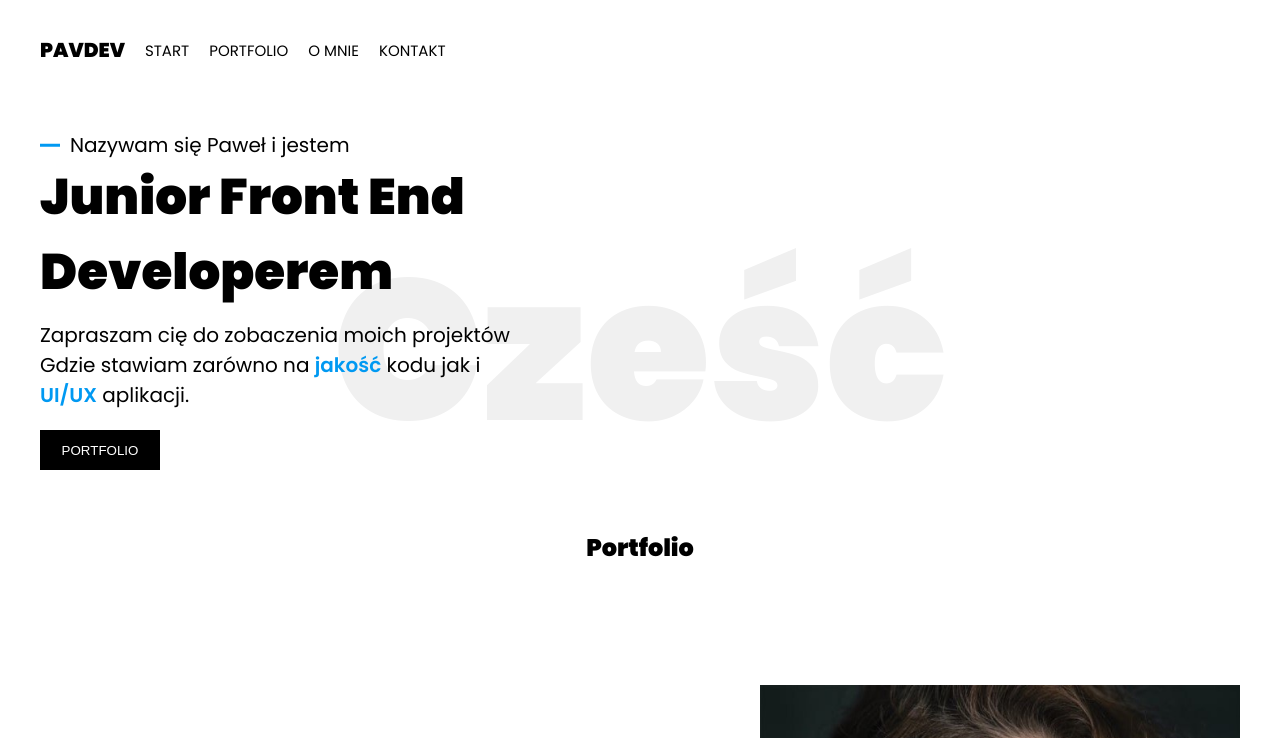
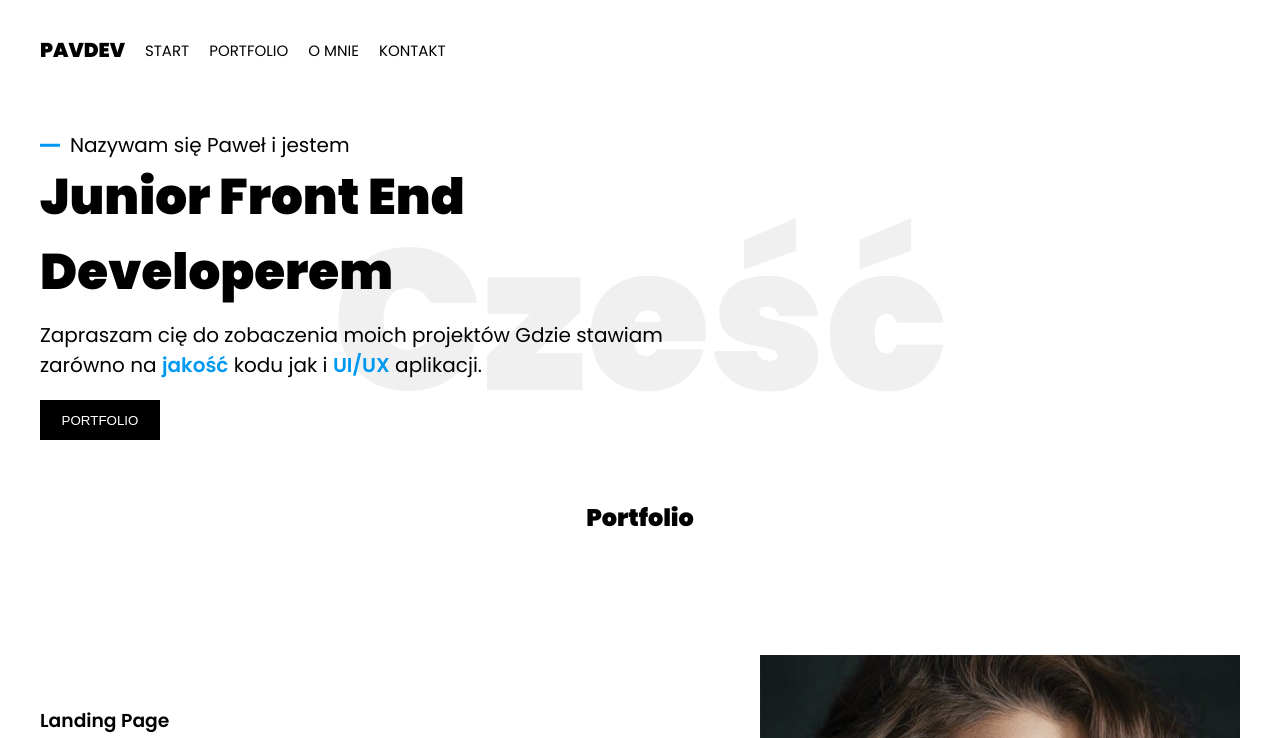
Before and after one commit to 1991Pawel/Gatsby-Portfolio, a Gatsby site: page / in a window 1280 px wide. Shown: the top 738 px of the page. Built offline with nearby package versions, Linux system fonts and the light colour scheme; Gatsby itself is replaced by a stand-in of ours.

Commit message:
add media queries

```diff
--- a/src/components/TextDecoration.js
+++ b/src/components/TextDecoration.js
@@ -2,7 +2,6 @@
 
 export const TextDecoration = styled.span`
 position:relative;
-font-size:1.6rem;
 font-weight:500;
 margin-left:3rem;
 display:block;
@@ -19,8 +18,4 @@
   background:#0099F2;
   transform:translateY(-50%);
 }
-
-@media only screen and (min-width: 800px) {
-    font-size:2rem;
-  }
 `;
--- a/src/components/layout.css
+++ b/src/components/layout.css
@@ -16,7 +16,3 @@
   font-size: 1.6rem;
   font-family: 'Poppins', sans-serif;
 }
-
-p {
-  line-height: 3rem;
-}
--- a/src/components/layout.js
+++ b/src/components/layout.js
@@ -9,6 +9,13 @@
 
   @media only screen and (min-width: 1200px) {
     grid-template-columns:1fr 600px 600px 1fr;
+  }
+
+  p {
+
+    @media only screen and (min-width: 800px) {
+     font-size:1.8rem;
+   }
   }
 `;
 
--- a/src/templates/IntroSection.js
+++ b/src/templates/IntroSection.js
@@ -5,7 +5,6 @@
 
 const IntroSectionWrapper = styled.section`
   position:relative;
-
   grid-column:2 /span 2;
   min-height:40vh;
   margin-top:3rem;
@@ -28,26 +27,27 @@
     }
     @media only screen and (min-width: 1000px) {
     font-size:20rem;
-  }
+    }
   }
 
   button {
     margin-top:2rem;
   }
 
-  p{
-    margin-top:1rem;
+    p{
+      margin-top:1rem;
+      line-height: 3rem;
+      @media only screen and (min-width: 800px) {
+        font-size:2rem;
+    }
 
-    @media only screen and (min-width: 800px) {
-    font-size:2rem;
-  }
   }
 `;
 const IntroContent = styled.div`
   font-weight:500;
   @media only screen and (min-width: 600px) {
       width:70%;
-      max-width:500px;
+      max-width:650px;
   }
 
 `;
@@ -58,6 +58,14 @@
   @media only screen and (min-width: 800px) {
     font-size:5rem;
   }
+
+  span {
+    font-size:1.6rem;
+    @media only screen and (min-width: 800px) {
+    font-size:2rem;
+  }
+  }
+
 `;
 
 const SpecialText = styled.span`
```
